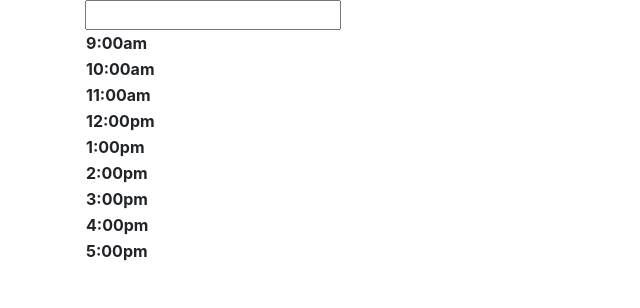
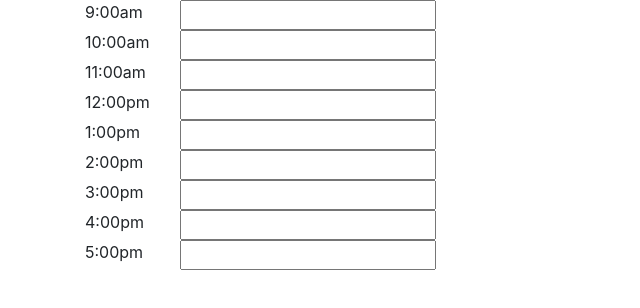
Before and after one commit to jay2noob/daily-planner, a plain HTML site: page index.html in a window 1280 px wide. Shown: the whole page, without its empty margins (0-640 px from the left). Drawn offline with nearby package versions, Linux system fonts and the light colour scheme.

Commit message:
changed table to div/input tags

```diff
--- a/index.html
+++ b/index.html
@@ -11,36 +11,44 @@
 </head>
 <body>
     <div class="container">
-        <input>
-        <table class="table-responsive">
-            <tr>
-                <th>9:00am</th>
-            </tr>
-            <tr>
-                <th>10:00am</th>
-            </tr>
-            <tr>
-                <th>11:00am</th>
-            </tr>
-            <tr>
-                <th>12:00pm</th>
-            </tr>
-            <tr>
-                <th>1:00pm</th>
-            </tr>
-            <tr>
-                <th>2:00pm</th>
-            </tr>
-            <tr>
-                <th>3:00pm</th>
-            </tr>
-            <tr>
-                <th>4:00pm</th>
-            </tr>
-            <tr>
-                <th>5:00pm</th>
-            </tr>
-        </table>
+        <div class="row">
+        <div class="col-md-1">9:00am</div>
+        <div class="col-md-11"><input></div>
+        </div>
+        <div class="row">
+        <div class="col-md-1">10:00am</div>
+        <div class="col-md-11"><input></div>
+        </div>
+        <div class="row">
+        <div class="col-md-1">11:00am</div>
+        <div class="col-md-11"><input></div>
+        </div>
+        <div class="row">
+        <div class="col-md-1">12:00pm</div>
+        <div class="col-md-11"><input></div>
+        </div>
+        <div class="row">
+        <div class="col-md-1">1:00pm</div>
+        <div class="col-md-11"><input></div>
+        </div>
+        <div class="row">
+        <div class="col-md-1">2:00pm</div>
+        <div class="col-md-11"><input></div>
+        </div>
+        <div class="row">
+        <div class="col-md-1">3:00pm</div>
+        <div class="col-md-11"><input></div>
+        </div>
+        <div class="row">
+        <div class="col-md-1">4:00pm</div>
+        <div class="col-md-11"><input></div>
+        </div>
+        <div class="row">
+        <div class="col-md-1">5:00pm</div>
+        <div class="col-md-11"><input></div>
+        </div>
     </div>
+    <script src="https://momentjs.com/downloads/moment.min.js"></script>
+    <script rel="text/javascript" src="script.js"></script>
 </body>
 </html>
```
